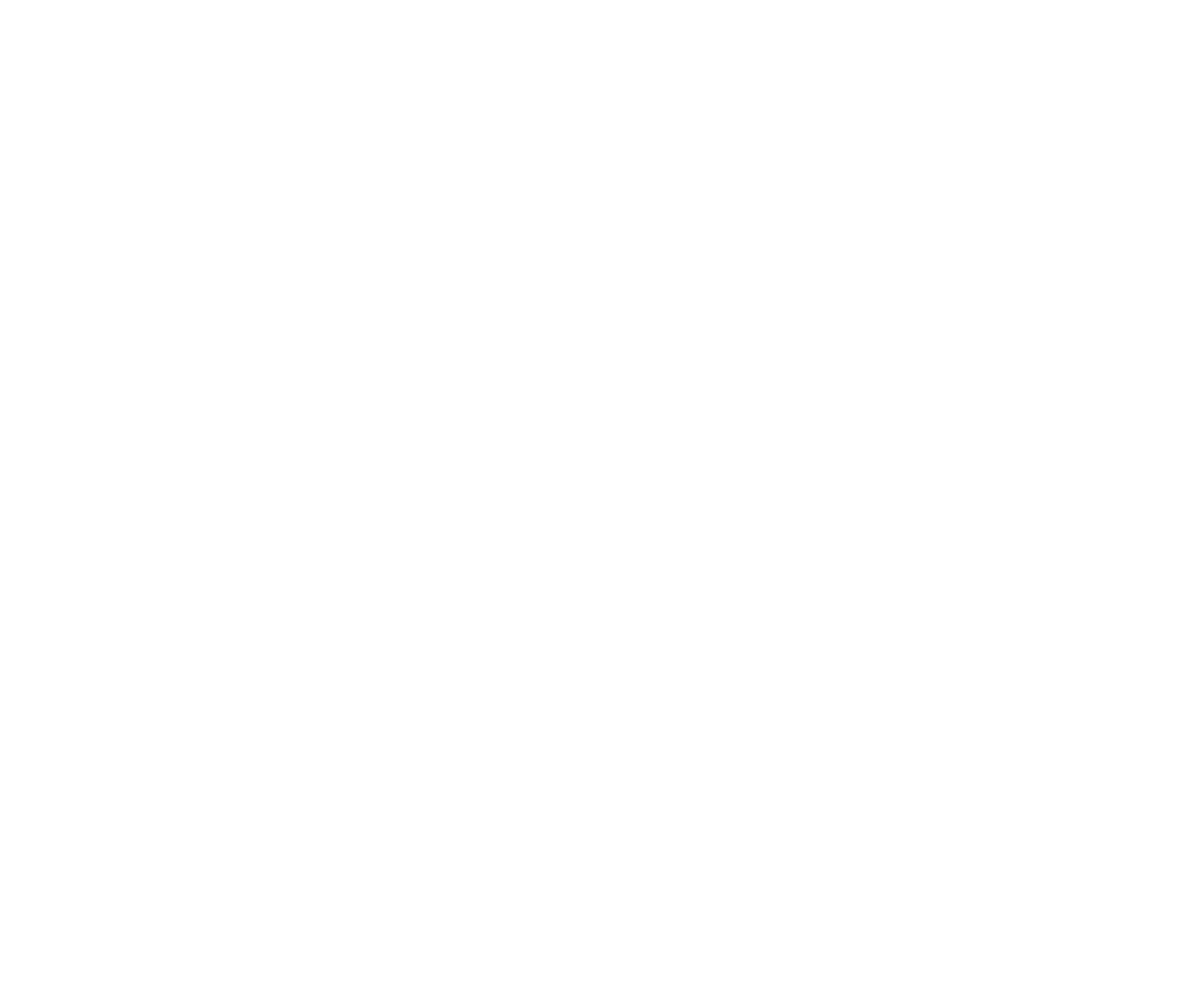
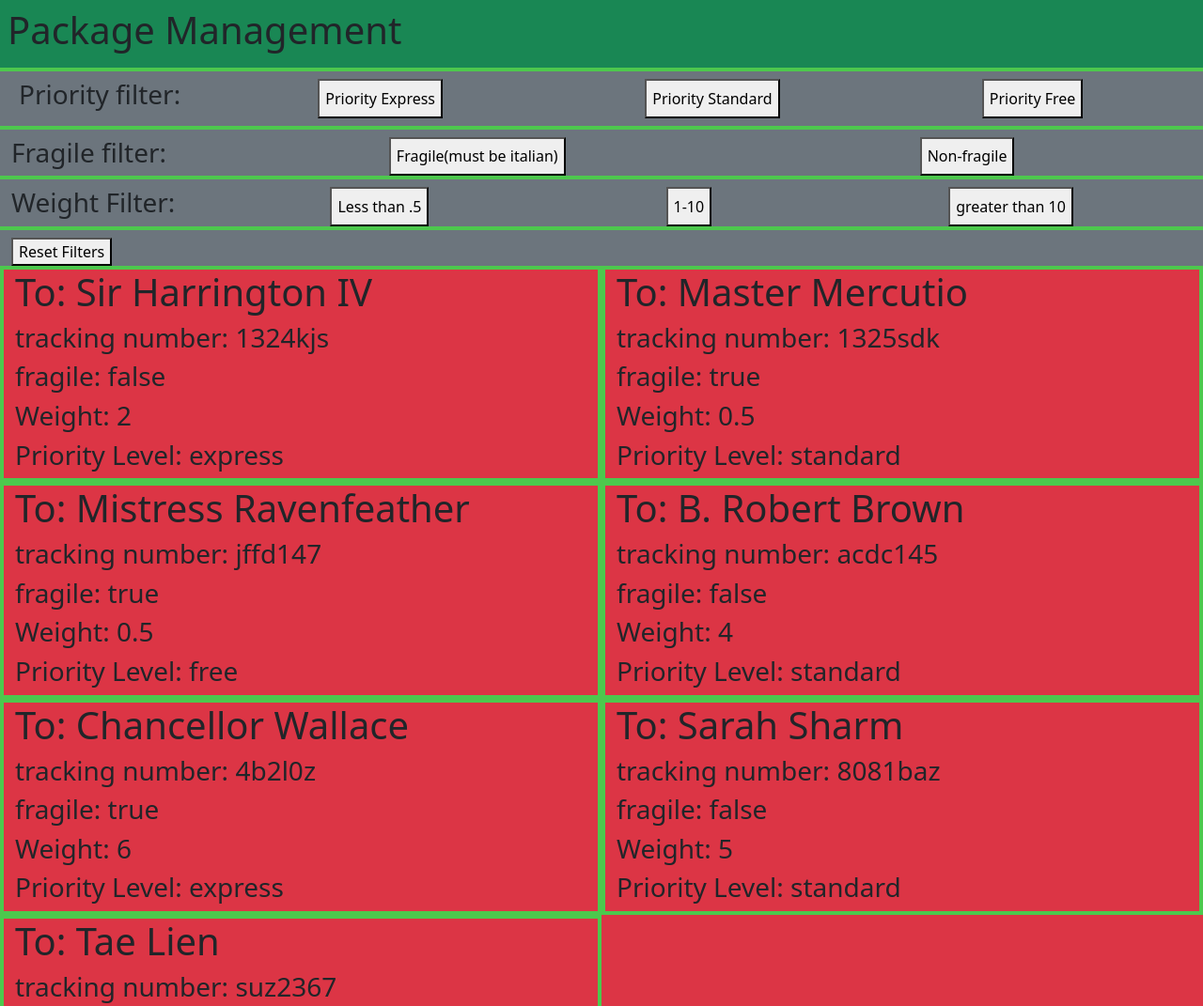
Before and after one commit to Jacobzeme8/warehouse-management, a plain HTML site: page index.html in a window 1280 px wide. Shown: the top 1071 px of the page at 94% size. Before the commit the page ends 800 px from the top, so only its background shows below. Drawn offline with nearby package versions, Linux system fonts and the light colour scheme.

Commit message:
lots of progress

```diff
--- a/app.js
+++ b/app.js
@@ -0,0 +1,149 @@
+let packages = [{
+  priorityLevel: 'express',
+  isFragile: false,
+  weight: 2,
+  to: 'Sir Harrington IV',
+  trackingNumber: '1324kjs'
+},
+{
+  priorityLevel: 'standard',
+  isFragile: true,
+  weight: .5,
+  to: 'Master Mercutio',
+  trackingNumber: '1325sdk'
+},
+{
+  priorityLevel: 'free',
+  isFragile: true,
+  weight: .5,
+  to: 'Mistress Ravenfeather',
+  trackingNumber: 'jffd147'
+},
+{
+  priorityLevel: 'standard',
+  isFragile: false,
+  weight: 4,
+  to: 'B. Robert Brown',
+  trackingNumber: 'acdc145'
+},
+{
+  priorityLevel: 'express',
+  isFragile: true,
+  weight: 6,
+  to: 'Chancellor Wallace',
+  trackingNumber: '4b2l0z'
+},
+{
+  priorityLevel: 'standard',
+  isFragile: false,
+  weight: 5,
+  to: 'Sarah Sharm',
+  trackingNumber: '8081baz'
+},
+{
+  priorityLevel: 'free',
+  isFragile: true,
+  weight: 12,
+  to: 'Tae Lien',
+  trackingNumber: 'suz2367'
+}]
+
+const packagesBackup = [
+  {
+    priorityLevel: 'express',
+    isFragile: false,
+    weight: 2,
+    to: 'Sir Harrington IV',
+    trackingNumber: '1324kjs'
+  },
+  {
+    priorityLevel: 'standard',
+    isFragile: true,
+    weight: .5,
+    to: 'Master Mercutio',
+    trackingNumber: '1325sdk'
+  },
+  {
+    priorityLevel: 'free',
+    isFragile: true,
+    weight: .5,
+    to: 'Mistress Ravenfeather',
+    trackingNumber: 'jffd147'
+  },
+  {
+    priorityLevel: 'standard',
+    isFragile: false,
+    weight: 4,
+    to: 'B. Robert Brown',
+    trackingNumber: 'acdc145'
+  },
+  {
+    priorityLevel: 'express',
+    isFragile: true,
+    weight: 6,
+    to: 'Chancellor Wallace',
+    trackingNumber: '4b2l0z'
+  },
+  {
+    priorityLevel: 'standard',
+    isFragile: false,
+    weight: 5,
+    to: 'Sarah Sharm',
+    trackingNumber: '8081baz'
+  },
+  {
+    priorityLevel: 'free',
+    isFragile: true,
+    weight: 12,
+    to: 'Tae Lien',
+    trackingNumber: 'suz2367'
+  }
+]
+
+function drawPackages(array){
+  let packageRow = document.getElementById("package-row")
+  let packageRowTemplate = ``
+  array.forEach(package => packageRowTemplate +=`
+        <div class="col-6 border-green">
+          <h1>To: ${package.to}</h1>
+          <h3>tracking number: ${package.trackingNumber}</h3>
+          <h3>fragile: ${package.isFragile}</h3>
+          <h3>Weight: ${package.weight}</h3>
+          <h3>Priority Level: ${package.priorityLevel}</h3>
+        </div>`)
+  packageRow.innerHTML = packageRowTemplate
+}
+drawPackages(packages)
+
+function resetPackages(){
+  packages = packagesBackup;
+  drawPackages(packages)
+}
+
+//  SECTION fragile filters
+
+function filterByFragile(){
+  let fragilePackages = packages.filter(package => package.isFragile)
+  packages = fragilePackages
+  drawPackages(packages)
+}
+
+function filterByNonFragile(){
+  let nonFragile = packages.filter(package => !package.isFragile)
+  packages = nonFragile
+  drawPackages(packages)
+}
+
+// SECTION priority filters
+
+function filterByFree(){
+  let freePriority = packages.filter(package => package.priorityLevel == "free")
+  packages = freePriority
+  drawPackages(packages)
+}
+
+function filterByStandard(){
+  let standardPriority = packages.filter(package => package.priorityLevel == "standard")
+  packages = standardPriority
+  drawPackages(packages)
+}
--- a/index.html
+++ b/index.html
@@ -10,7 +10,59 @@
   <title>WareHouse Management</title>
 </head>
 <body>
+  <header>
+    <div class="container-fluid">
+      <div class="row">
+        <div class="col-12 bg-success text-dark p-2">
+          <h1>Package Management</h1>
+        </div>
+      </div>
+    </div>
+  </header>
 
+  <main>
+    <div class="container-fluid bg-secondary">
+      <div class="row border-green-t p-2">
+        <div class="col-2"><h3>Priority filter:</h3></div>
+        <div class="col-10 d-flex justify-content-center justify-content-around">
+          <button>Priority Express</button>
+          <button>Priority Standard</button>
+          <button onclick="filterByFree()">Priority Free</button>
+        </div>
+      </div>
+      <div class="row pt-2 border-green-t d-flex">
+        <div class="col-2">
+          <h3>Fragile filter:</h3>
+        </div>
+        <div class="col-10 d-flex justify-content-center justify-content-around">
+          <button onclick="filterByFragile()">Fragile(must be italian)</button>
+          <button onclick="filterByNonFragile()">Non-fragile</button>
+        </div>
+      </div>
+      <div class="row pt-2 border-green-t d-flex">
+        <div class="col-2">
+          <h3>Weight Filter:</h3>
+        </div>
+        <div class="col-10 d-flex justify-content-center justify-content-around">
+          <button>Less than .5</button>
+          <button>1-10</button>
+          <button>greater than 10</button>
+        </div>
+      </div>
+      <div class="row pt-2 border-green-t d-flex">
+        <div class="col-12">
+          <button onclick="resetPackages()">Reset Filters</button>
+        </div>
+      </div>
+    </div>
+    <div class="container-fluid bg-danger">
+      <div class="row" id="package-row">
+
+      </div>
+    </div>
+  </main>
+
+  <footer></footer>
 
 
 
--- a/style.css
+++ b/style.css
@@ -0,0 +1,8 @@
+.border-green-t{
+
+  border-top: 4px solid rgb(77, 200, 77);
+}
+
+.border-green{
+  border: 4px solid rgb(77, 200, 77);
+}
```
